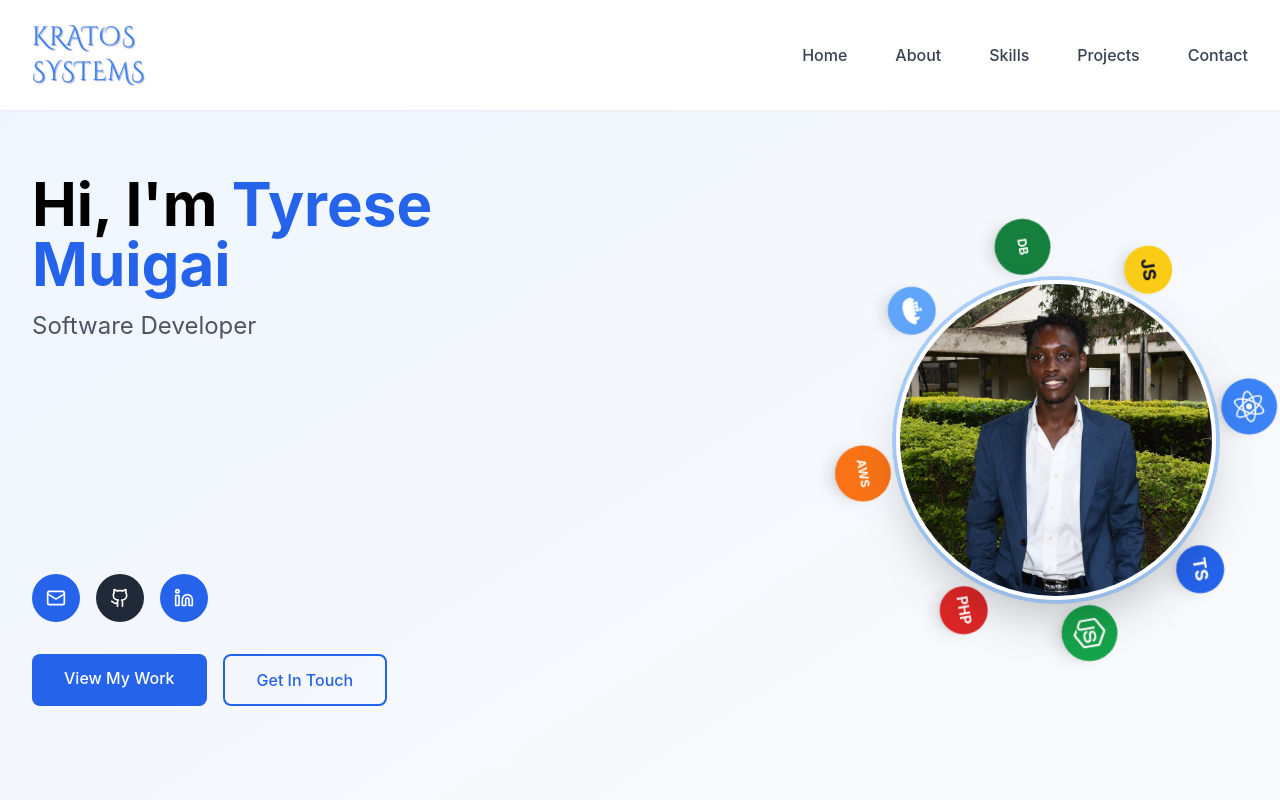
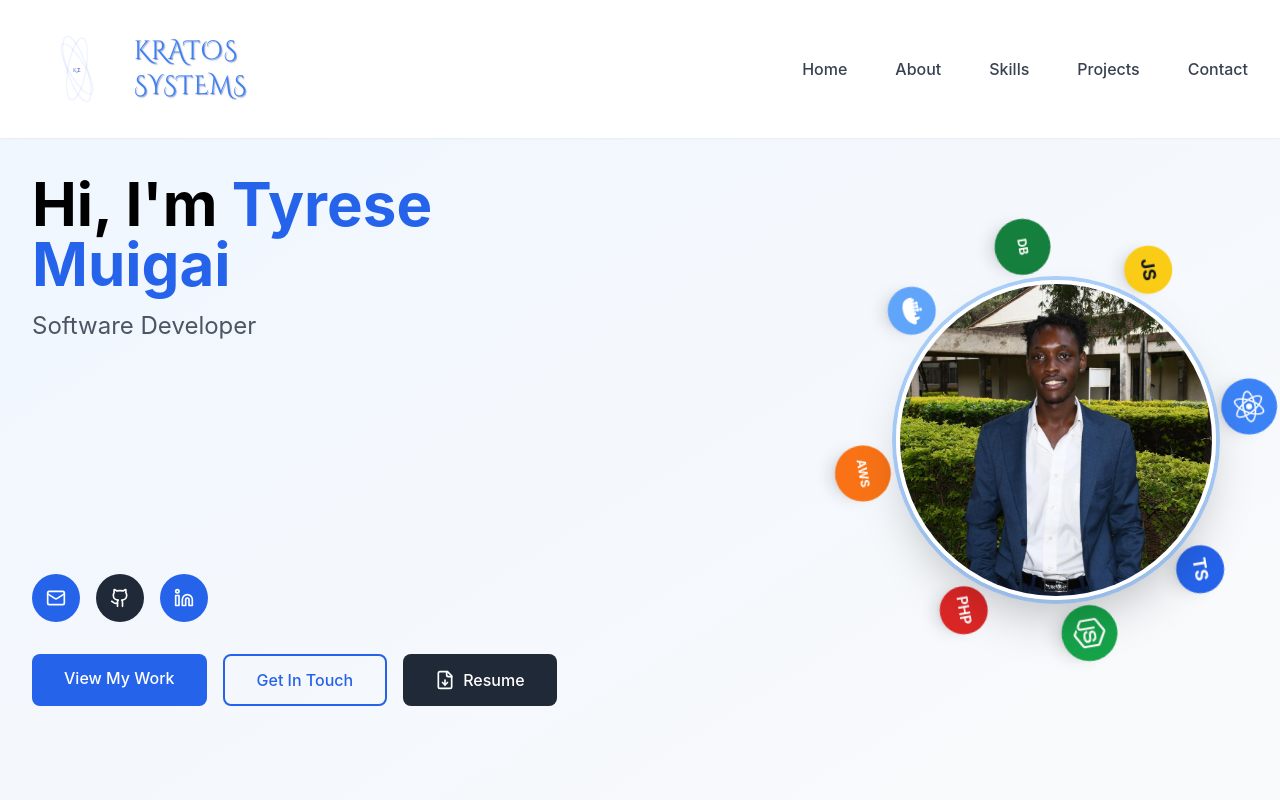
Before and after one commit to Muigaihacks/Tyrese-portfolio, a Next.js app: page / in a window 1280 px wide. Shown: the top 800 px of the page. Built offline with nearby package versions, Linux system fonts and the light colour scheme.

Commit message:
feat: Implement Atom loader and UI enhancements

```diff
--- a/src/app/globals.css
+++ b/src/app/globals.css
@@ -85,6 +85,18 @@ body {
   }
 }
 
+@keyframes precession {
+  from {
+    transform: rotate(0deg);
+  }
+  to {
+    transform: rotate(360deg);
+  }
+}
+
 .animate-spin-slow {
   animation: spin-slow 30s linear infinite;
 }
+
+/* Atom Loader Styles */
+/* Handled internally in AtomLoader.tsx */
--- a/src/app/page.tsx
+++ b/src/app/page.tsx
@@ -1,9 +1,12 @@
 'use client';
 
 import Image from 'next/image';
+import { useState, useEffect } from 'react';
 import Projects from '@/components/Projects';
 import MultilingualText from '@/components/MultilingualText';
 import KratosLogo from '@/components/KratosLogo';
+import AtomLoader from '@/components/AtomLoader';
+import Atom from '@/components/Atom';
 import {
   Github,
   Linkedin,
@@ -12,17 +15,45 @@ import {
   Heart,
   Coffee,
   MapPin,
-  Phone
+  Phone,
+  FileDown
 } from 'lucide-react';
 
 export default function Home() {
+  const [loading, setLoading] = useState(true);
+
+  useEffect(() => {
+    const timer = setTimeout(() => {
+      setLoading(false);
+    }, 1800);
+    return () => clearTimeout(timer);
+  }, []);
+
   return (
-    <div className="min-h-screen bg-white">
-      {/* Navigation */}
+    <>
+      <AtomLoader show={loading} />
+      <div
+        style={{
+          opacity: loading ? 0 : 1,
+          transition: "opacity 0.6s ease-out",
+        }}
+      >
+        <div className="min-h-screen bg-white">
+          {/* Navigation */}
       <nav className="fixed top-0 w-full z-50 bg-white shadow-sm">
         <div className="max-w-7xl mx-auto px-8 py-6">
           <div className="flex justify-between items-center">
-            <a href="#home">
+            <a href="#home" className="flex items-center gap-3 group">
+              <div className="relative">
+                <div className="absolute inset-0 bg-blue-500/20 blur-xl rounded-full opacity-0 group-hover:opacity-100 transition-opacity duration-500"></div>
+                <Atom
+                  size={90}
+                  className="relative z-10"
+                  nucleusColor="#1e40af"
+                  electronColor="#2563eb"
+                  orbitColor="rgba(37, 99, 235, 0.4)"
+                />
+              </div>
               <KratosLogo size="medium" />
             </a>
 
@@ -82,7 +113,7 @@ export default function Home() {
               </div>
 
               {/* CTAs */}
-              <div className="flex gap-4">
+              <div className="flex flex-wrap gap-4">
                 <a
                   href="#projects"
                   className="px-8 py-3 bg-blue-600 hover:bg-blue-700 text-white rounded-lg font-medium transition-colors"
@@ -94,6 +125,14 @@ export default function Home() {
                   className="px-8 py-3 border-2 border-blue-600 text-blue-600 hover:bg-blue-50 rounded-lg font-medium transition-colors"
                 >
                   Get In Touch
+                </a>
+                <a
+                  href="/Tyrese_Muigai_Resume.pdf"
+                  download
+                  className="px-8 py-3 bg-gray-800 hover:bg-gray-900 text-white rounded-lg font-medium transition-colors flex items-center gap-2"
+                >
+                  <FileDown className="w-5 h-5" />
+                  Resume
                 </a>
               </div>
             </div>
@@ -548,6 +587,8 @@ export default function Home() {
           </div>
         </div>
       </footer>
-    </div>
+        </div>
+      </div>
+    </>
   );
 }
--- /dev/null
+++ b/src/components/Atom.tsx
@@ -0,0 +1,128 @@
+"use client";
+
+import { useEffect, useState } from "react";
+
+interface AtomProps {
+  className?: string;
+  size?: number;
+  electronColor?: string;
+  orbitColor?: string;
+  nucleusColor?: string;
+}
+
+export default function Atom({
+  className = "",
+  size = 300,
+  electronColor = "#00f0ff",
+  orbitColor = "rgba(120, 255, 255, 0.25)",
+  nucleusColor = "rgba(255, 255, 255, 0.9)"
+}: AtomProps) {
+  // We need to handle hydration to match the previous loader's behavior
+  const [mounted, setMounted] = useState(false);
+
+  useEffect(() => {
+    setMounted(true);
+  }, []);
+
+  if (!mounted) return null;
+
+  return (
+    <div className={className} style={{ width: size, height: size }}>
+      <svg
+        viewBox="0 0 100 100"
+        className="w-full h-full"
+        xmlns="http://www.w3.org/2000/svg"
+      >
+        <defs>
+          <filter id="glow" x="-50%" y="-50%" width="200%" height="200%">
+            <feGaussianBlur stdDeviation="1" result="coloredBlur" />
+            <feMerge>
+              <feMergeNode in="coloredBlur" />
+              <feMergeNode in="SourceGraphic" />
+            </feMerge>
+          </filter>
+        </defs>
+
+        {/* Orbit 1 Group - Slow Precession */}
+        <g style={{ transformOrigin: "50px 50px", animation: "precession 60s linear infinite" }}>
+          <path
+            id="orbit1"
+            d="M 15,50 a 35,10 0 1,0 70,0 a 35,10 0 1,0 -70,0"
+            fill="none"
+            stroke={orbitColor}
+            strokeWidth="0.3"
+            transform="rotate(60 50 50)"
+          />
+          <circle r="1.5" fill={electronColor} filter="url(#glow)">
+            <animateMotion
+              dur="2.5s"
+              repeatCount="indefinite"
+              rotate="auto"
+            >
+              <mpath href="#orbit1" />
+            </animateMotion>
+          </circle>
+        </g>
+
+        {/* Orbit 2 Group - Slower Precession */}
+        <g style={{ transformOrigin: "50px 50px", animation: "precession 50s linear infinite reverse" }}>
+          <path
+            id="orbit2"
+            d="M 12,50 a 38,11 0 1,0 76,0 a 38,11 0 1,0 -76,0"
+            fill="none"
+            stroke={orbitColor}
+            strokeWidth="0.3"
+            transform="rotate(120 50 50)"
+          />
+          <circle r="1.2" fill={electronColor} filter="url(#glow)">
+            <animateMotion
+              dur="3.5s"
+              repeatCount="indefinite"
+              rotate="auto"
+            >
+              <mpath href="#orbit2" />
+            </animateMotion>
+          </circle>
+        </g>
+
+        {/* Orbit 3 Group - Slowest Precession */}
+        <g style={{ transformOrigin: "50px 50px", animation: "precession 40s linear infinite" }}>
+          <path
+            id="orbit3"
+            d="M 18,50 a 32,9 0 1,0 64,0 a 32,9 0 1,0 -64,0"
+            fill="none"
+            stroke={orbitColor}
+            strokeWidth="0.3"
+            transform="rotate(0 50 50)"
+          />
+          <circle r="1.8" fill={electronColor} filter="url(#glow)">
+            <animateMotion
+              dur="5s"
+              repeatCount="indefinite"
+              rotate="auto"
+            >
+              <mpath href="#orbit3" />
+            </animateMotion>
+          </circle>
+        </g>
+
+        {/* Nucleus Text - KΣ */}
+        <text
+          x="50"
+          y="51"
+          textAnchor="middle"
+          dominantBaseline="middle"
+          fill={nucleusColor}
+          fontSize="6"
+          style={{
+            fontFamily: 'var(--font-cinzel-decorative), "Cinzel Decorative", serif',
+            letterSpacing: '0.1em',
+            filter: 'drop-shadow(0 0 2px rgba(255, 255, 255, 0.5))'
+          }}
+        >
+          KΣ
+        </text>
+      </svg>
+    </div>
+  );
+}
--- /dev/null
+++ b/src/components/AtomLoader.tsx
@@ -0,0 +1,21 @@
+"use client";
+
+import { AnimatePresence, motion } from "framer-motion";
+import Atom from "./Atom";
+
+export default function AtomLoader({ show }: { show: boolean }) {
+  return (
+    <AnimatePresence>
+      {show && (
+        <motion.div
+          className="fixed inset-0 flex items-center justify-center z-[9999] bg-[#050505]"
+          initial={{ opacity: 1 }}
+          exit={{ opacity: 0 }}
+          transition={{ duration: 0.5, ease: "easeOut" }}
+        >
+          <Atom size={300} />
+        </motion.div>
+      )}
+    </AnimatePresence>
+  );
+}
```
Also changed, not shown: 1 other file (tests, documents, lock files or other folders).
